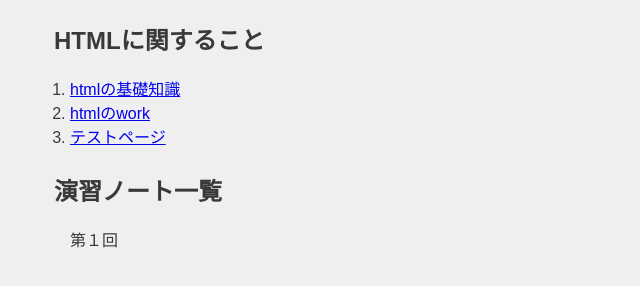
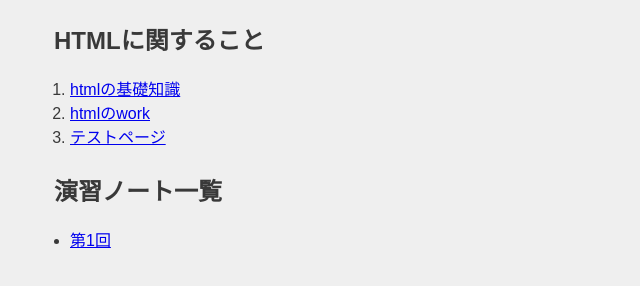
Before and after one commit to abematu/xbp, a plain HTML site: page de12/index.html in a window 1280 px wide. Shown: the part 152-438 px from the top of the page, without its empty margins (0-640 px from the left). Drawn offline with Linux system fonts and the light colour scheme.

Commit message:
１００８

```diff
--- a/de12/index.html
+++ b/de12/index.html
@@ -18,7 +18,7 @@
             <li><a href="./test.html" target="_blank">テストページ</a></li>
         </ol>
         <h2>演習ノート一覧</h2>
-        <ul>第１回</ul>
+        <ul><li><a href="./1.html" target="_blank">第1回</a></li></ul>
 
 
 <br>
```
